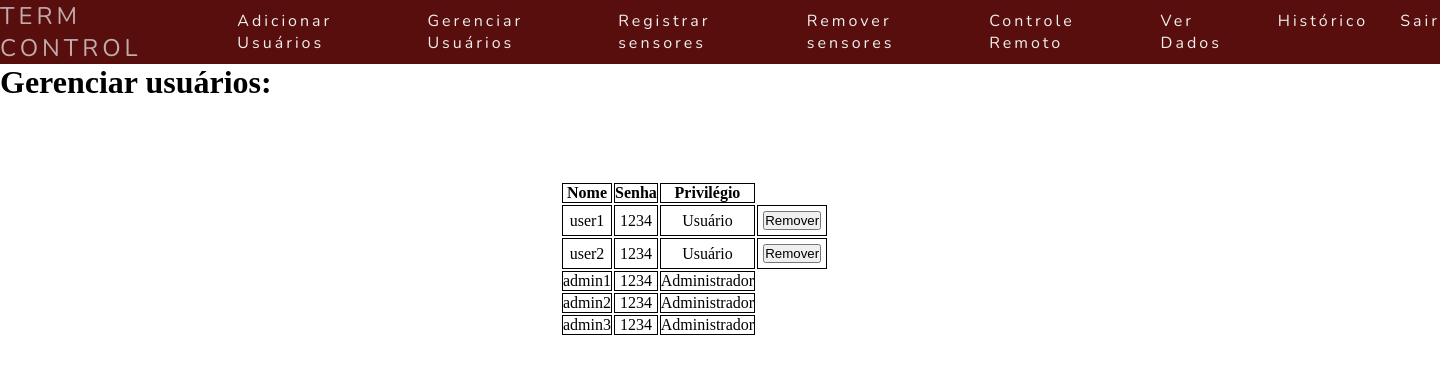
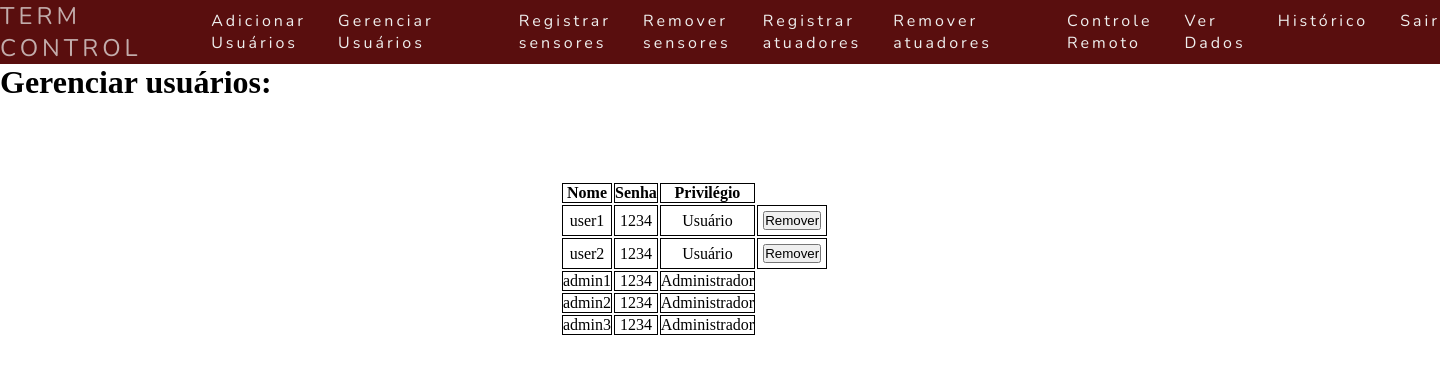
Before and after one commit to MuriloZF/projetoIOT, a Flask app: page /manage_user in a window 1440 px wide. Shown: the top 374 px of the page. Run offline with Flask 3, Linux system fonts and the light colour scheme.

Commit message:
Organizei melhor a nav do header

```diff
--- a/templates/baseAdmin.html
+++ b/templates/baseAdmin.html
@@ -17,14 +17,16 @@
                 <div class = "line3"></div>
             </div>
             <ul class = "nav-list">
-                <li><a href = "/register_user"> Adicionar Usuários </a></li>
-                <li><a href = "/manage_user"> Gerenciar Usuários </a></li>
-                <li><a href= "/register_sensor"> Registrar sensores</a></li>
-                <li><a href= "/manage_sensor"> Remover sensores</a></li>
-                <li><a href = "#!"> Controle Remoto </a></li>
-                <li><a href = "#!"> Ver Dados </a></li>
+                <li><a href = "/register_user">Adicionar<br>Usuários </a></li>
+                <li><a href = "/manage_user"> Gerenciar<br>Usuários </a></li>
+                <li style="margin-left: 85px;"><a href= "/register_sensor"> Registrar<br>sensores</a></li>
+                <li><a href= "/manage_sensor"> Remover<br>sensores</a></li>
+                <li ><a href= "/register_atuador"> Registrar<br>atuadores</a></li>
+                <li style="margin-right: 43px;"><a href= "/manage_atuador"> Remover<br>atuadores</a></li>
+                <li><a href = "#!"> Controle<br>Remoto </a></li>
+                <li><a href = "#!"> Ver<br>Dados </a></li>
                 <li><a href = "#!"> Histórico </a></li>
-                <li><a href = "/"> Sair </a></li>
+                <li><a href = "/"> Sair</a></li>
             </ul>
         </nav>
     </header>
```
